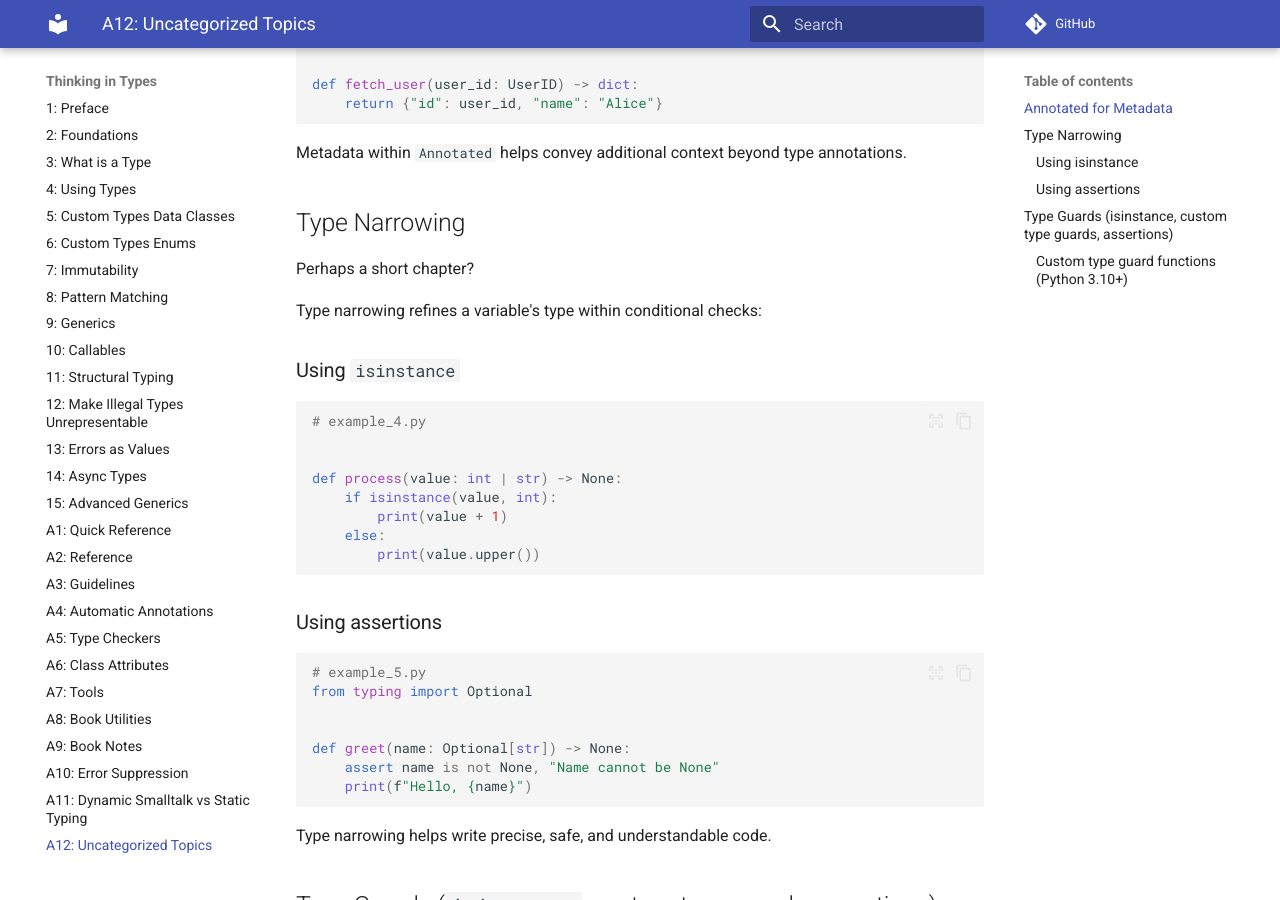
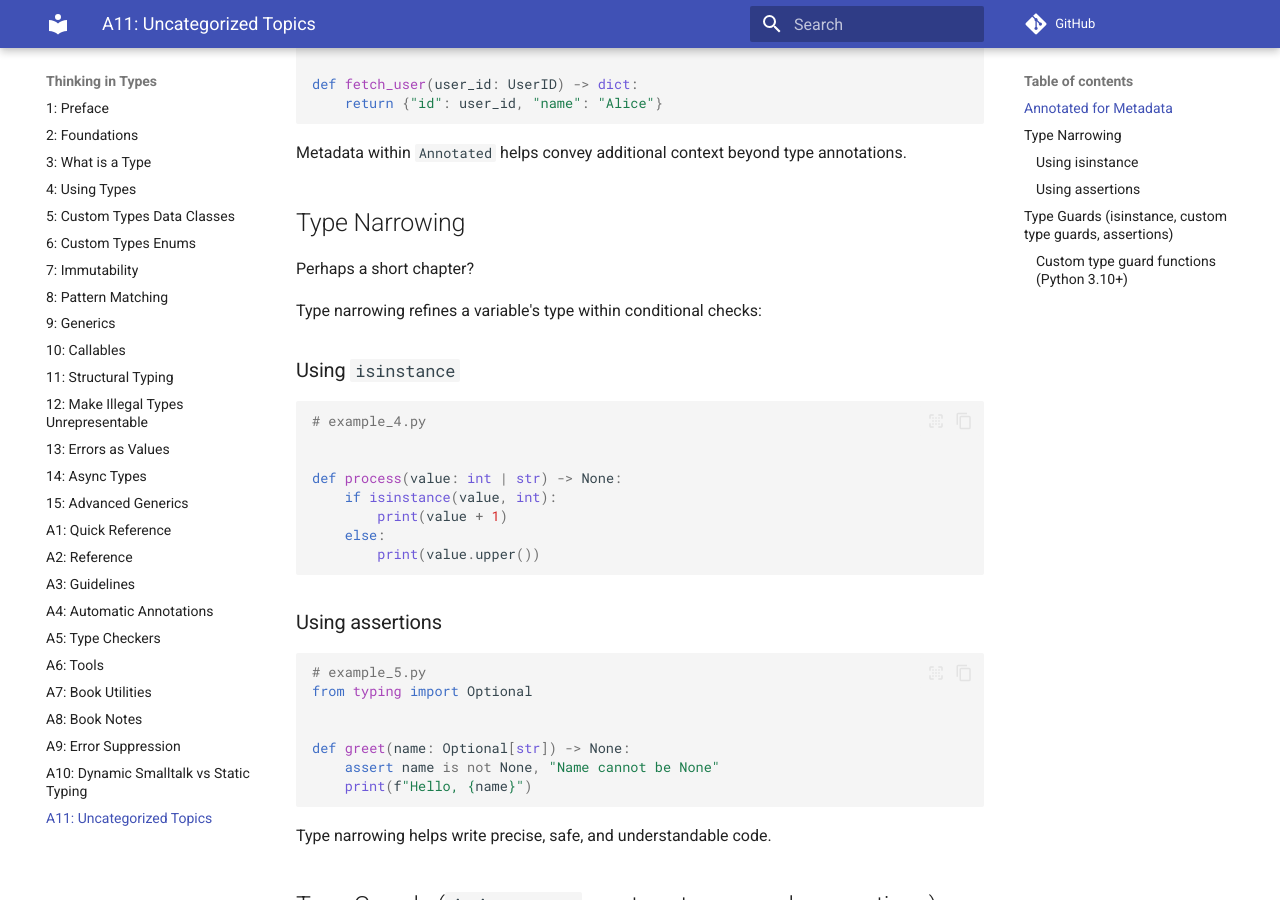
Before and after one commit to ThinkingInTypes/ThinkingInTypes.github.io, an MkDocs documentation site: the page built from Chapters/Z11_Appendix_Uncategorized_Topics.md, in a window 1280 px wide and 900 px high, scrolled down 429 px. Built offline with MkDocs 1.6.1 and Material for MkDocs 9.7.7, drawn with Linux system fonts in a browser that asks for light colours; comment, search, counter and statistics services are not loaded.

Commit message:
Removed Z06_Appendix_Class_Attributes.md and renumbered

```diff
--- a/mkdocs.yml
+++ b/mkdocs.yml
@@ -46,10 +46,9 @@ nav:
   - 'A3: Guidelines': Z03_Appendix_Guidelines.md
   - 'A4: Automatic Annotations': Z04_Appendix_Automatic_Annotations.md
   - 'A5: Type Checkers': Z05_Appendix_Type_Checkers.md
-  - 'A6: Class Attributes': Z06_Appendix_Class_Attributes.md
-  - 'A7: Tools': Z07_Appendix_Tools.md
-  - 'A8: Book Utilities': Z08_Appendix_Book_Utilities.md
-  - 'A9: Book Notes': Z09_Appendix_Book_Notes.md
-  - 'A10: Error Suppression': Z10_Appendix_Error_Suppression.md
-  - 'A11: Dynamic Smalltalk vs Static Typing': Z11_Appendix_Dynamic_Smalltalk_vs_Static_Typing.md
-  - 'A12: Uncategorized Topics': Z12_Appendix_Uncategorized_Topics.md
+  - 'A6: Tools': Z06_Appendix_Tools.md
+  - 'A7: Book Utilities': Z07_Appendix_Book_Utilities.md
+  - 'A8: Book Notes': Z08_Appendix_Book_Notes.md
+  - 'A9: Error Suppression': Z09_Appendix_Error_Suppression.md
+  - 'A10: Dynamic Smalltalk vs Static Typing': Z10_Appendix_Dynamic_Smalltalk_vs_Static_Typing.md
+  - 'A11: Uncategorized Topics': Z11_Appendix_Uncategorized_Topics.md
```
Also changed, not shown: Chapters/C05_Custom_Types_Data_Classes.md (+1 -1 lines), Chapters/Z06_Appendix_Tools.md (renamed from Chapters/Z07_Appendix_Tools.md), Chapters/Z07_Appendix_Book_Utilities.md (renamed from Chapters/Z08_Appendix_Book_Utilities.md), Chapters/Z08_Appendix_Book_Notes.md (renamed from Chapters/Z09_Appendix_Book_Notes.md), Chapters/Z09_Appendix_Error_Suppression.md (renamed from Chapters/Z10_Appendix_Error_Suppression.md), Chapters/Z10_Appendix_Dynamic_Smalltalk_vs_Static_Typing.md (renamed from Chapters/Z11_Appendix_Dynamic_Smalltalk_vs_Static_Typing.md), Chapters/Z11_Appendix_Uncategorized_Topics.md (renamed from Chapters/Z12_Appendix_Uncategorized_Topics.md), z_archive/Z06_Appendix_Class_Attributes.md (renamed from Chapters/Z06_Appendix_Class_Attributes.md).
